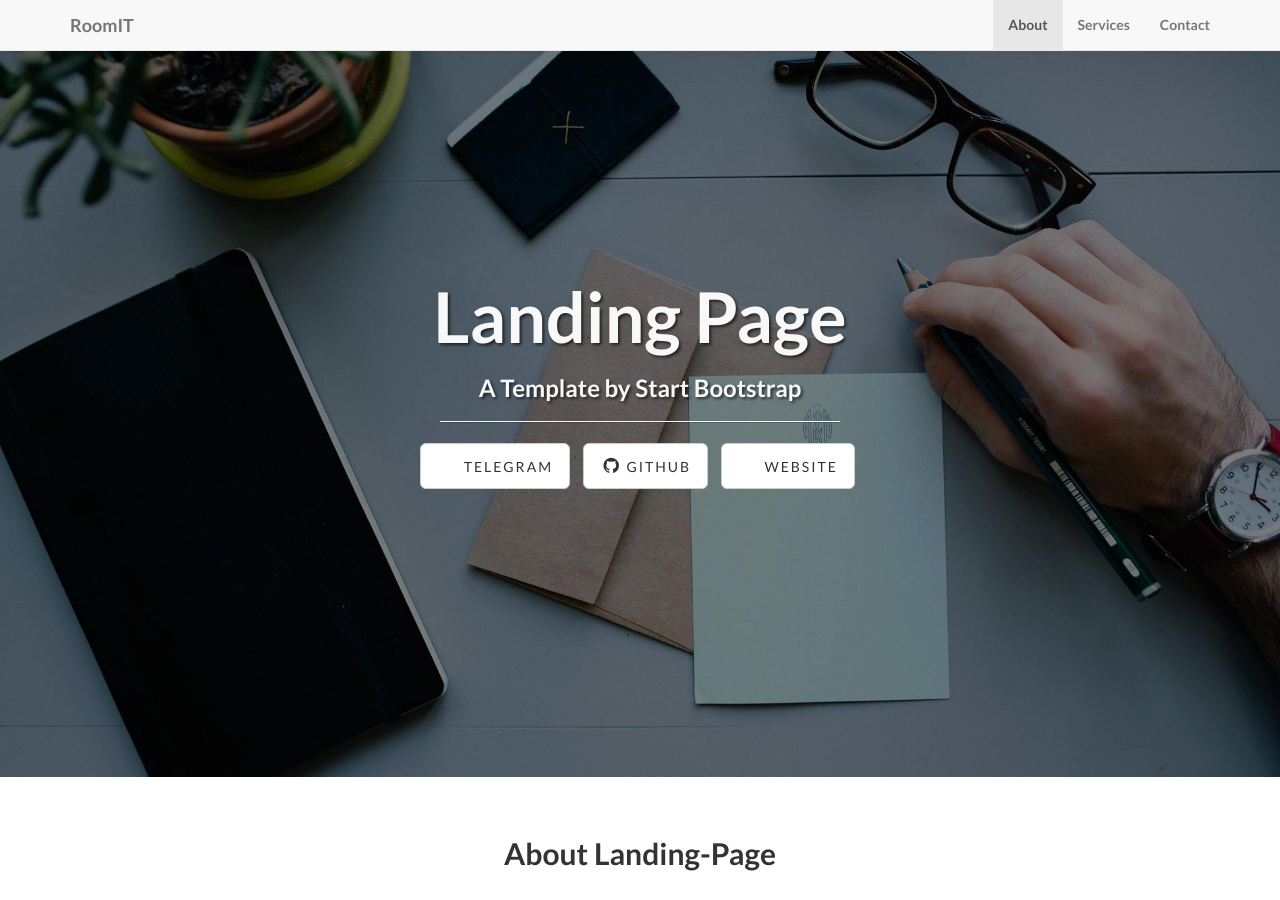
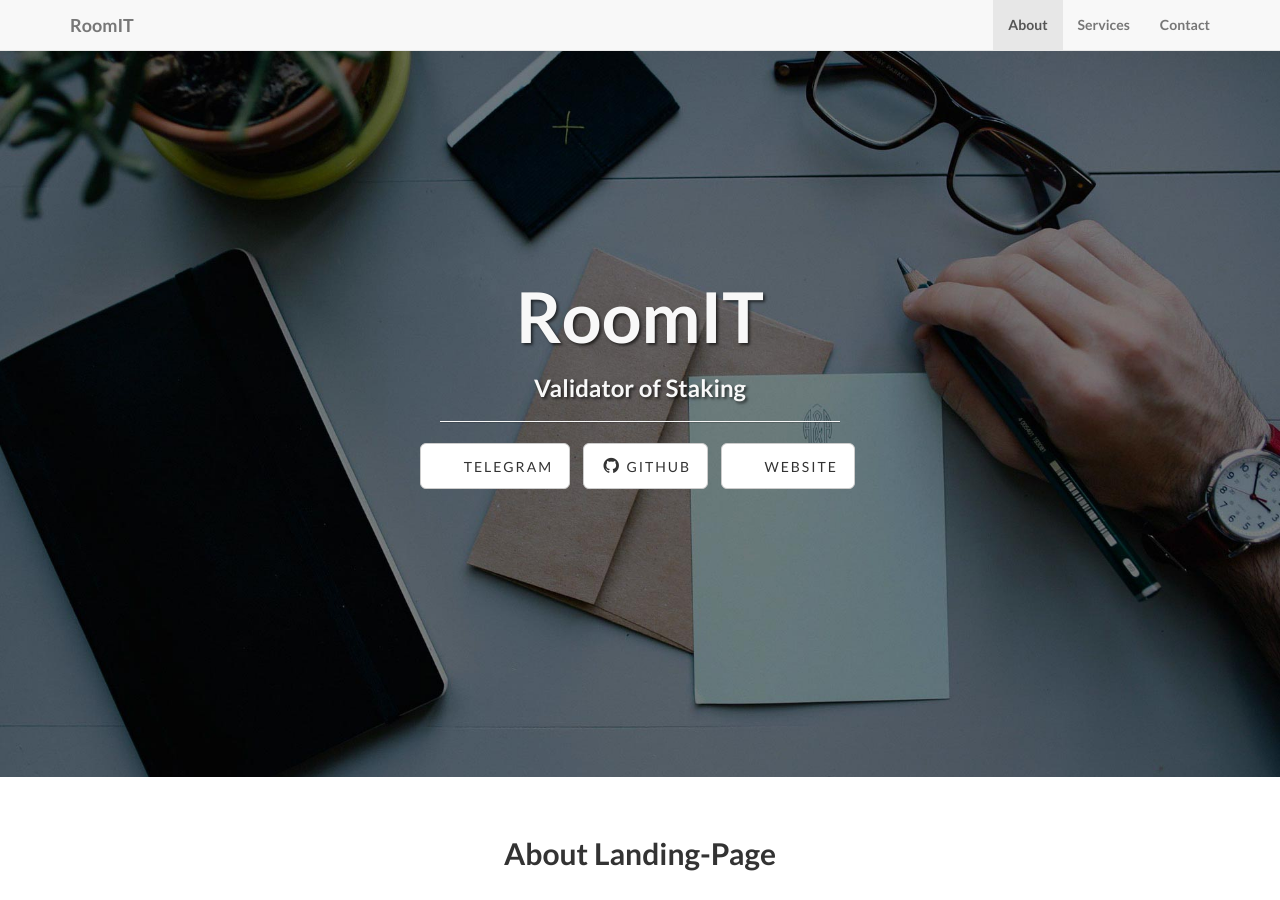
Before and after one commit to roomit-xyz/stake.roomit.xyz, a Jekyll site: the page built from index.html, in a window 1280 px wide and 900 px high. Built offline with Jekyll 4.4.1, drawn with Linux system fonts in a browser that asks for light colours.

Commit message:
fixing issue

```diff
--- a/index.html
+++ b/index.html
@@ -1,5 +1,5 @@
 ---
 layout: default
-title: Landing Page
-subTitle: A Template by Start Bootstrap
+title: RoomIT
+subTitle: Validator of Staking
 ---
```
